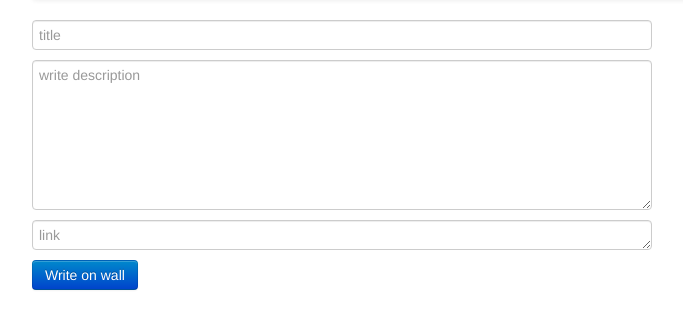
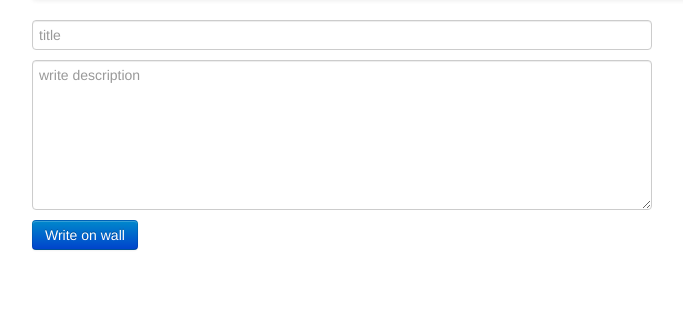
Before and after one commit to kubilayk/wall, a CodeIgniter app: page /wall/index.php/entry/new_entry in a window 1280 px wide. Shown: the part 67-396 px from the top of the page, without its empty margins (138-821 px from the left). Run offline with CodeIgniter, Linux system fonts and the light colour scheme.

Commit message:
UPDATE-revision

```diff
--- a/webroot/application/views/entry_view.php
+++ b/webroot/application/views/entry_view.php
@@ -176,7 +176,7 @@
                                     <?php
                                      if(isset($com->comment_date))
                                                  {
-                                                        $seconds = strtotime("now") - strtotime($quest->last_vote[0]->time)+3600;
+                                                        $seconds = strtotime("now") - strtotime($com->comment_date)+3600;
                                                         //echo $seconds;
 
                                                         $minutes = (int)($seconds / 60);
@@ -211,7 +211,7 @@
                                                   }
 
                                   ?>
-
+                        </small>
                                         <hr>
 
               </div>
--- a/webroot/application/views/new_entry_view.php
+++ b/webroot/application/views/new_entry_view.php
@@ -14,22 +14,10 @@
           </div>
         </div>
         <div class="row">
-          <div class="span9">
-            <textarea name="link" class="span8" rows="1" placeholder="link" ></textarea>
-          </div>
-        </div>
-        <?php if (! $bool=true): ?>
-        <div class="span12" >
-         <span><font color=red>Wrong link format</font></span>
-        </div>
-        <?php endif; ?>
-
-        <div class="row">
           <div class="span3">
             <button type="submit" class="btn btn-primary">Write on wall</button>
         </div>
         </div>
-
     </form>
 
 
```
Also changed, not shown: webroot/application/views/comment_view.php (+3 -9 lines).
